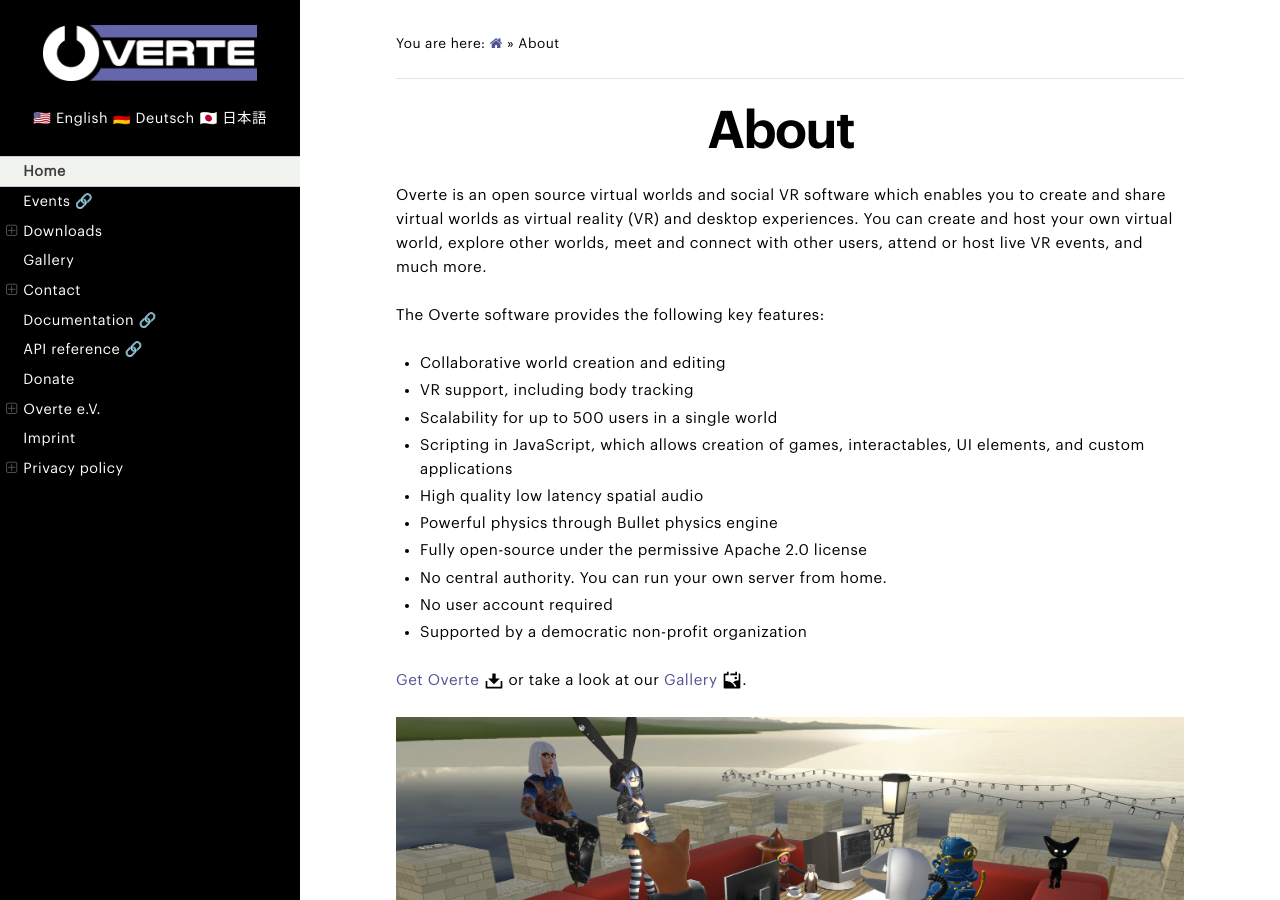
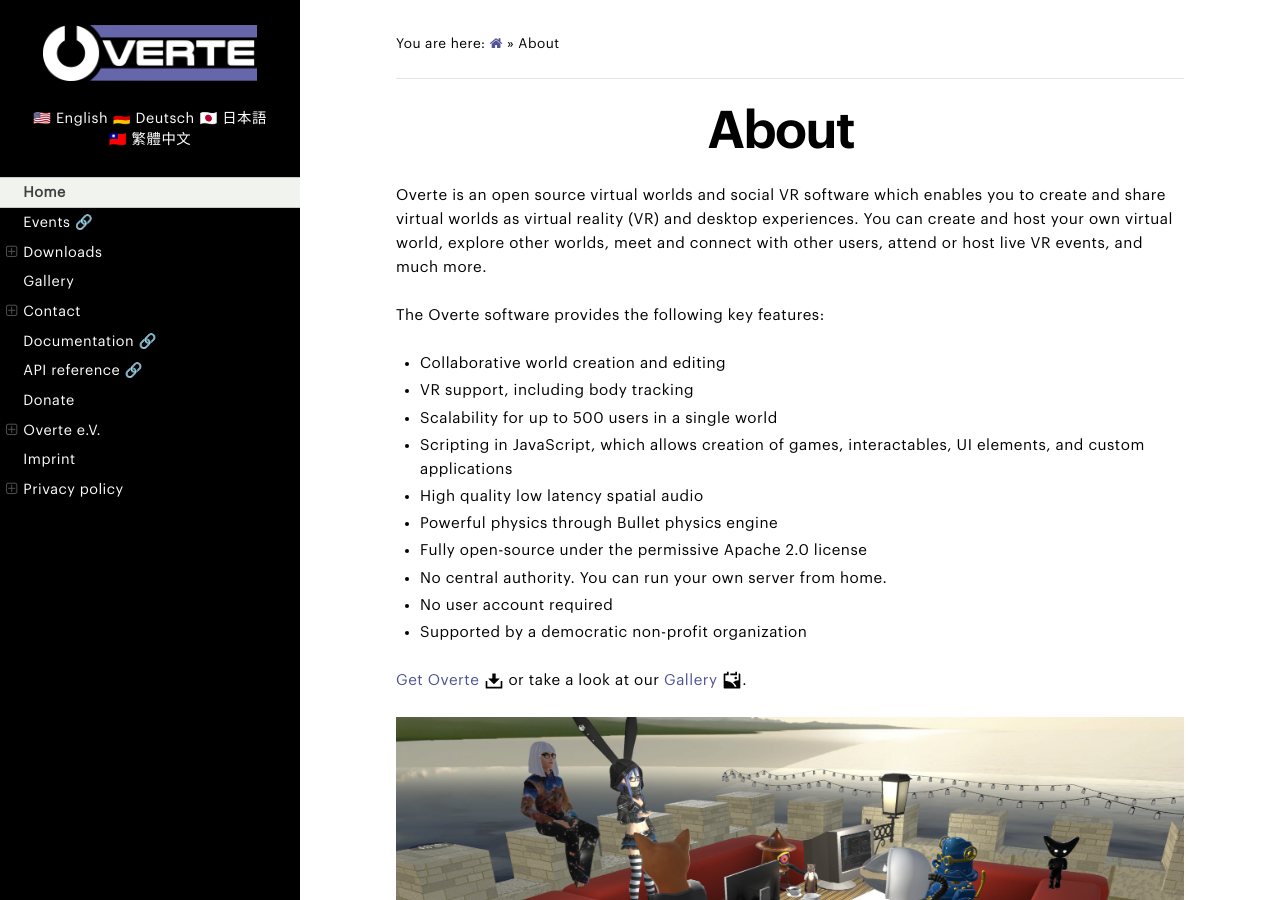
Before and after one commit to overte-org/overte-website-sphinx, a Sphinx documentation site: the page built from source/index.rst, in a window 1280 px wide and 900 px high. Built offline with Sphinx 7.4.7 and the Read the Docs theme 2.0.0, drawn with Linux system fonts in a browser that asks for light colours.

Commit message:
Enable traditional Chinese translation

```diff
--- a/source/_templates/searchbox.html
+++ b/source/_templates/searchbox.html
@@ -5,5 +5,6 @@
 <a lang="en" value="english" href="https://overte.org/">🇺🇸 English</a>
 <a lang="de" value="german" href="https://overte.org/de/">🇩🇪 Deutsch</a>
 <a lang="ja" value="japanese" href="https://overte.org/ja/">🇯🇵 日本語</a>
+<a lang="zh_Hant" value="traditional_chinese" href="https://overte.org/zh_Hant/">🇹🇼 繁體中文</a>
 </div>
 {%- endif %}
```
Also changed, not shown: 2 other files.
